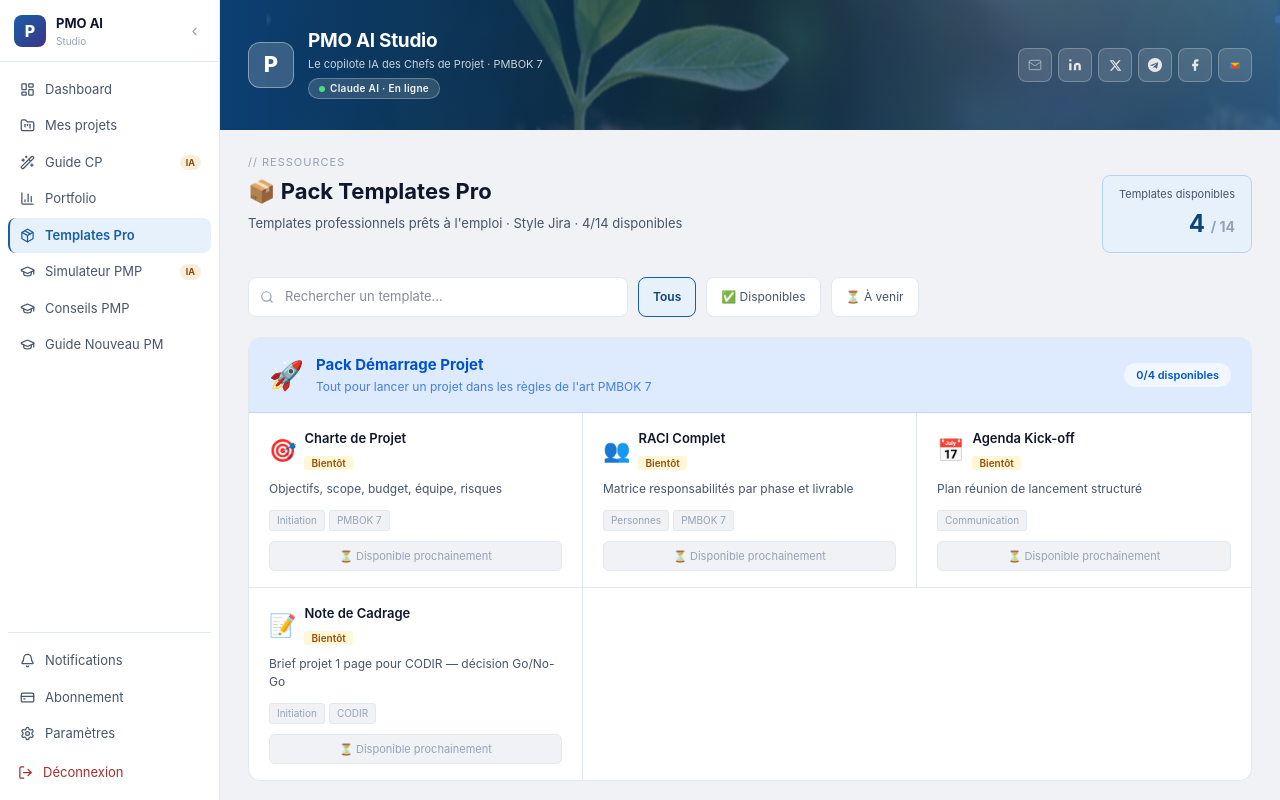
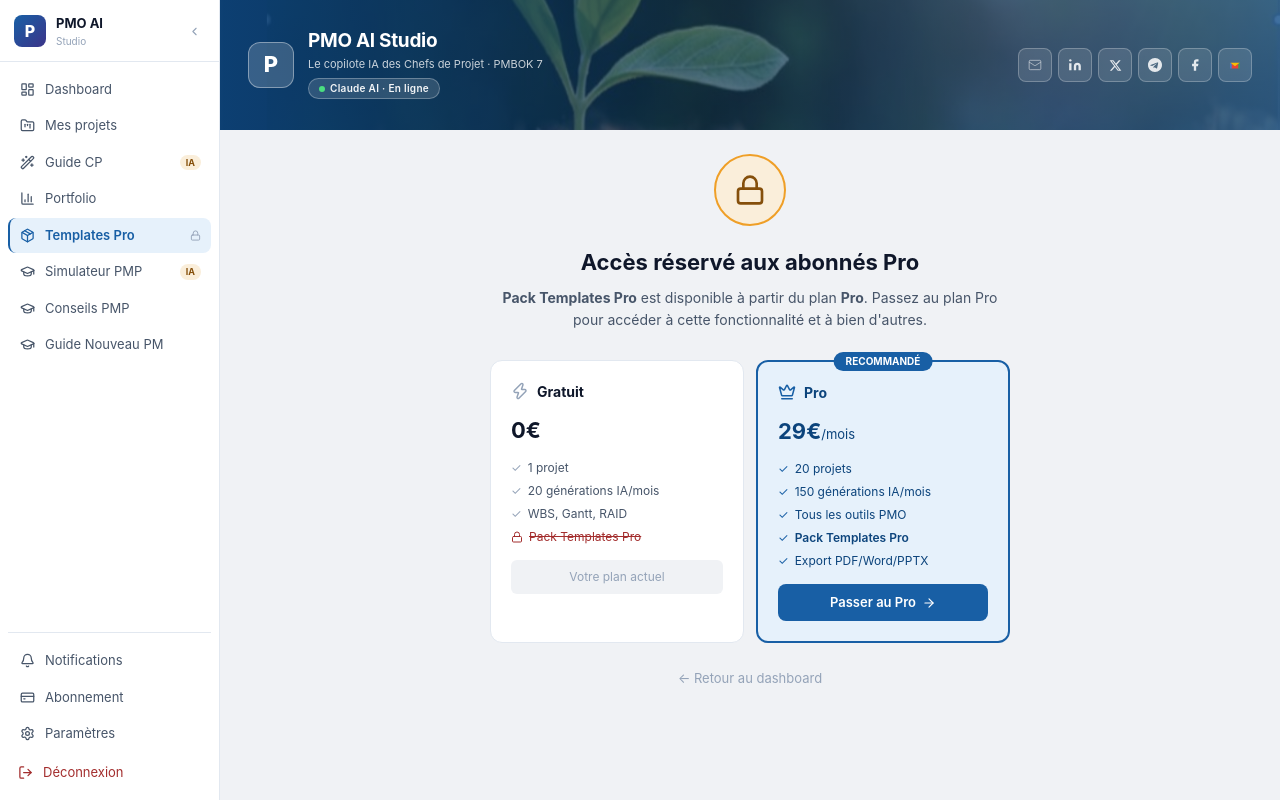
Before and after one commit to mongari65-web/pmo-ai-studio-v3, a Next.js app: page /templates in a window 1280 px wide. Built offline with nearby package versions, Linux system fonts and the light colour scheme; no server answers; the database is empty.

Commit message:
feat: accès Pro contrôlé (ProGate) + droits admin mongari65 + cadenas sidebar

```diff
--- a/src/app/(app)/pmp-simulator/page.tsx
+++ b/src/app/(app)/pmp-simulator/page.tsx
@@ -1,5 +1,6 @@
 "use client"
 import { useState, useEffect, useCallback } from "react"
+import ProGate from "@/components/ProGate"
 import AppLayout from "@/components/layout/AppLayout"
 import Link from "next/link"
 import { createClient } from "@/lib/supabase/client"
@@ -141,6 +142,7 @@
   const ss = timeLeft % 60
 
   return (
+    <ProGate feature="pmp-simulator" featureLabel="Simulateur PMP 225 questions">
     <AppLayout>
       <div style={{ padding:"24px 28px", background:"var(--bg)", minHeight:"100%" }}>
 
@@ -343,5 +345,6 @@
 
       </div>
     </AppLayout>
+    </ProGate>
   )
 }
--- a/src/app/(app)/templates/page.tsx
+++ b/src/app/(app)/templates/page.tsx
@@ -1,5 +1,6 @@
 "use client"
 import AppLayout from "@/components/layout/AppLayout"
+import ProGate from "@/components/ProGate"
 import { useState } from "react"
 import { Download, Eye, Star, FileText, BarChart3, AlertTriangle, Users, Calendar, DollarSign, CheckCircle2, BookOpen, Search } from "lucide-react"
 
@@ -90,6 +91,7 @@
   }
 
   return (
+    <ProGate feature="templates" featureLabel="Pack Templates Pro">
     <AppLayout>
       <div style={{ padding:"24px 28px", background:"var(--bg)", minHeight:"100%" }}>
 
@@ -222,5 +224,6 @@
 
       </div>
     </AppLayout>
+    </ProGate>
   )
 }
--- /dev/null
+++ b/src/components/ProGate.tsx
@@ -0,0 +1,117 @@
+"use client"
+import { useEffect, useState } from "react"
+import { createClient } from "@/lib/supabase/client"
+import { useRouter } from "next/navigation"
+import AppLayout from "@/components/layout/AppLayout"
+import Link from "next/link"
+import { Lock, Crown, Zap, ArrowRight } from "lucide-react"
+
+interface ProGateProps {
+  feature: string
+  featureLabel: string
+  children: React.ReactNode
+  requiredPlan?: "pro" | "team"
+}
+
+export default function ProGate({ feature, featureLabel, children, requiredPlan = "pro" }: ProGateProps) {
+  const [plan, setPlan] = useState<string | null>(null)
+  const [loading, setLoading] = useState(true)
+  const supabase = createClient()
+
+  useEffect(() => {
+    supabase.auth.getUser().then(({ data: { user } }) => {
+      if (!user) { setLoading(false); return }
+      supabase.from("profiles").select("plan").eq("id", user.id).single()
+        .then(({ data }) => {
+          setPlan(data?.plan ?? "free")
+          setLoading(false)
+        })
+    })
+  }, [])
+
+  if (loading) return (
+    <AppLayout>
+      <div style={{ display:"flex", alignItems:"center", justifyContent:"center", height:"60vh" }}>
+        <div style={{ fontSize:13, color:"var(--text-3)" }}>Vérification de l'accès...</div>
+      </div>
+    </AppLayout>
+  )
+
+  // Accès autorisé si Pro ou Team (Team inclut tout)
+  const hasAccess = plan === "pro" || plan === "team"
+  if (hasAccess) return <>{children}</>
+
+  // Mur d'accès Pro
+  return (
+    <AppLayout>
+      <div style={{ display:"flex", alignItems:"center", justifyContent:"center", minHeight:"70vh", padding:24 }}>
+        <div style={{ maxWidth:520, width:"100%", textAlign:"center" }}>
+
+          {/* Icône lock */}
+          <div style={{ width:72, height:72, borderRadius:"50%", background:"var(--warning-bg)", border:"2px solid #EF9F27", display:"flex", alignItems:"center", justifyContent:"center", margin:"0 auto 20px" }}>
+            <Lock size={32} style={{ color:"var(--warning)" }}/>
+          </div>
+
+          <h1 style={{ fontSize:22, fontWeight:700, color:"var(--text-1)", margin:"0 0 8px" }}>
+            Accès réservé aux abonnés Pro
+          </h1>
+          <p style={{ fontSize:14, color:"var(--text-2)", margin:"0 0 28px", lineHeight:1.6 }}>
+            <strong>{featureLabel}</strong> est disponible à partir du plan <strong>Pro</strong>.
+            Passez au plan Pro pour accéder à cette fonctionnalité et à bien d'autres.
+          </p>
+
+          {/* Comparaison plans */}
+          <div style={{ display:"grid", gridTemplateColumns:"1fr 1fr", gap:12, marginBottom:24 }}>
+            {/* Plan Gratuit */}
+            <div style={{ background:"var(--card)", border:"1px solid var(--border)", borderRadius:"var(--r12)", padding:20, textAlign:"left" }}>
+              <div style={{ display:"flex", alignItems:"center", gap:8, marginBottom:12 }}>
+                <Zap size={18} style={{ color:"var(--text-3)" }}/>
+                <span style={{ fontSize:14, fontWeight:700, color:"var(--text-1)" }}>Gratuit</span>
+              </div>
+              <p style={{ fontSize:22, fontWeight:700, color:"var(--text-1)", margin:"0 0 12px" }}>0€</p>
+              {["1 projet","20 générations IA/mois","WBS, Gantt, RAID"].map(f => (
+                <div key={f} style={{ display:"flex", alignItems:"center", gap:6, marginBottom:5 }}>
+                  <span style={{ fontSize:12, color:"var(--text-3)" }}>✓</span>
+                  <span style={{ fontSize:12, color:"var(--text-2)" }}>{f}</span>
+                </div>
+              ))}
+              <div style={{ display:"flex", alignItems:"center", gap:6, marginBottom:5 }}>
+                <Lock size={12} style={{ color:"var(--danger)" }}/>
+                <span style={{ fontSize:12, color:"var(--danger)", textDecoration:"line-through" }}>{featureLabel}</span>
+              </div>
+              <div style={{ marginTop:14, padding:"8px 0", textAlign:"center", background:"var(--bg)", borderRadius:"var(--r6)", fontSize:12, color:"var(--text-3)" }}>
+                Votre plan actuel
+              </div>
+            </div>
+
+            {/* Plan Pro */}
+            <div style={{ background:"var(--primary-bg)", border:"2px solid var(--primary)", borderRadius:"var(--r12)", padding:20, textAlign:"left", position:"relative" }}>
+              <div style={{ position:"absolute", top:-10, left:"50%", transform:"translateX(-50%)", background:"var(--primary)", color:"#fff", fontSize:10, fontWeight:700, padding:"2px 12px", borderRadius:20 }}>
+                RECOMMANDÉ
+              </div>
+              <div style={{ display:"flex", alignItems:"center", gap:8, marginBottom:12 }}>
+                <Crown size={18} style={{ color:"var(--primary)" }}/>
+                <span style={{ fontSize:14, fontWeight:700, color:"var(--primary-t)" }}>Pro</span>
+              </div>
+              <p style={{ fontSize:22, fontWeight:700, color:"var(--primary-t)", margin:"0 0 12px" }}>29€<span style={{ fontSize:13, fontWeight:400 }}>/mois</span></p>
+              {["20 projets","150 générations IA/mois","Tous les outils PMO",featureLabel,"Export PDF/Word/PPTX"].map(f => (
+                <div key={f} style={{ display:"flex", alignItems:"center", gap:6, marginBottom:5 }}>
+                  <span style={{ fontSize:12, color:"var(--primary)" }}>✓</span>
+                  <span style={{ fontSize:12, color:"var(--primary-t)", fontWeight: f===featureLabel?600:400 }}>{f}</span>
+                </div>
+              ))}
+              <Link href="/pricing"
+                style={{ display:"flex", alignItems:"center", justifyContent:"center", gap:6, marginTop:14, padding:"9px 0", background:"var(--primary)", color:"#fff", borderRadius:"var(--r8)", fontSize:13, fontWeight:600, textDecoration:"none" }}>
+                Passer au Pro <ArrowRight size={14}/>
+              </Link>
+            </div>
+          </div>
+
+          <Link href="/dashboard" style={{ fontSize:13, color:"var(--text-3)", textDecoration:"none" }}>
+            ← Retour au dashboard
+          </Link>
+        </div>
+      </div>
+    </AppLayout>
+  )
+}
--- a/src/components/layout/Sidebar.tsx
+++ b/src/components/layout/Sidebar.tsx
@@ -4,15 +4,15 @@
 import { createClient } from "@/lib/supabase/client"
 import { useRouter } from "next/navigation"
 import { useState, useEffect } from "react"
-import { LayoutDashboard, FolderKanban, Wand2, BarChart3, Bell, CreditCard, Settings, LogOut, ChevronLeft, ChevronRight, GraduationCap , Package } from "lucide-react"
+import { LayoutDashboard, FolderKanban, Wand2, BarChart3, Bell, CreditCard, Settings, LogOut, ChevronLeft, ChevronRight, GraduationCap , Package , Lock } from "lucide-react"
 
 const TOP = [
   { href:"/dashboard",     icon:LayoutDashboard, label:"Dashboard" },
   { href:"/projects",      icon:FolderKanban,    label:"Mes projets" },
   { href:"/guide",         icon:Wand2,            label:"Guide CP", hl:true },
   { href:"/portfolio",     icon:BarChart3,        label:"Portfolio" },
-  { href:"/templates",     icon:Package,          label:"Templates Pro" },
-  { href:"/pmp-simulator", icon:GraduationCap,    label:"Simulateur PMP", hl:true },
+  { href:"/templates",     icon:Package,          label:"Templates Pro",  pro:true },
+  { href:"/pmp-simulator", icon:GraduationCap,    label:"Simulateur PMP", hl:true, pro:true },
   { href:"/pmp-conseils",  icon:GraduationCap,    label:"Conseils PMP" },
   { href:"/nouveau-pm",    icon:GraduationCap,    label:"Guide Nouveau PM" },
 ]
@@ -22,7 +22,7 @@
   { href:"/settings",      icon:Settings,   label:"Paramètres" },
 ]
 
-const LI = ({ href, icon:Icon, label, active, collapsed, extra }: any) => (
+const LI = ({ href, icon:Icon, label, active, collapsed, extra, pro }: any) => (
   <Link href={href} title={collapsed?label:""} style={{
     display:"flex", alignItems:"center", gap:10,
     padding: collapsed ? "9px 0" : "8px 10px",
@@ -68,9 +68,9 @@
       </div>
 
       <nav style={{ flex:1, padding:"10px 8px", display:"flex", flexDirection:"column", gap:1 }}>
-        {TOP.map(({href,icon,label,hl})=>(
+        {TOP.map(({href,icon,label,hl,pro})=>(
           <LI key={href} href={href} icon={icon} label={label} active={isActive(href)} collapsed={col}
-            extra={!col && hl ? <span style={{ marginLeft:"auto", fontSize:9, padding:"1px 6px", background:"var(--warning-bg)", color:"var(--warning)", borderRadius:10, fontWeight:700 }}>IA</span> : null}/>
+            extra={!col ? (hl ? <span style={{ marginLeft:"auto", fontSize:9, padding:"1px 6px", background:"var(--warning-bg)", color:"var(--warning)", borderRadius:10, fontWeight:700 }}>IA</span> : pro ? <Lock size={11} style={{ marginLeft:"auto", color:"var(--text-3)", flexShrink:0 }}/> : null) : null}/>
         ))}
       </nav>
 
--- /dev/null
+++ b/src/hooks/usePlan.ts
@@ -0,0 +1,40 @@
+"use client"
+import { useEffect, useState } from "react"
+import { createClient } from "@/lib/supabase/client"
+
+export type Plan = "free" | "pro" | "team"
+
+const PLAN_FEATURES: Record<Plan, string[]> = {
+  free: ["dashboard","projects","guide","portfolio"],
+  pro:  ["dashboard","projects","guide","portfolio","templates","pmp-simulator","pmp-conseils","nouveau-pm"],
+  team: ["dashboard","projects","guide","portfolio","templates","pmp-simulator","pmp-conseils","nouveau-pm","admin"],
+}
+
+export function usePlan() {
+  const [plan, setPlan] = useState<Plan>("free")
+  const [loading, setLoading] = useState(true)
+  const supabase = createClient()
+
+  useEffect(() => {
+    supabase.auth.getUser().then(({ data: { user } }) => {
+      if (!user) { setLoading(false); return }
+      supabase.from("profiles")
+        .select("plan")
+        .eq("id", user.id)
+        .single()
+        .then(({ data }) => {
+          setPlan((data?.plan as Plan) ?? "free")
+          setLoading(false)
+        })
+    })
+  }, [])
+
+  const canAccess = (feature: string): boolean => {
+    return PLAN_FEATURES[plan]?.includes(feature) ?? false
+  }
+
+  const isPro = plan === "pro" || plan === "team"
+  const isTeam = plan === "team"
+
+  return { plan, loading, canAccess, isPro, isTeam }
+}
```
Also changed, not shown: 1 other file (tests, documents, lock files or other folders).
